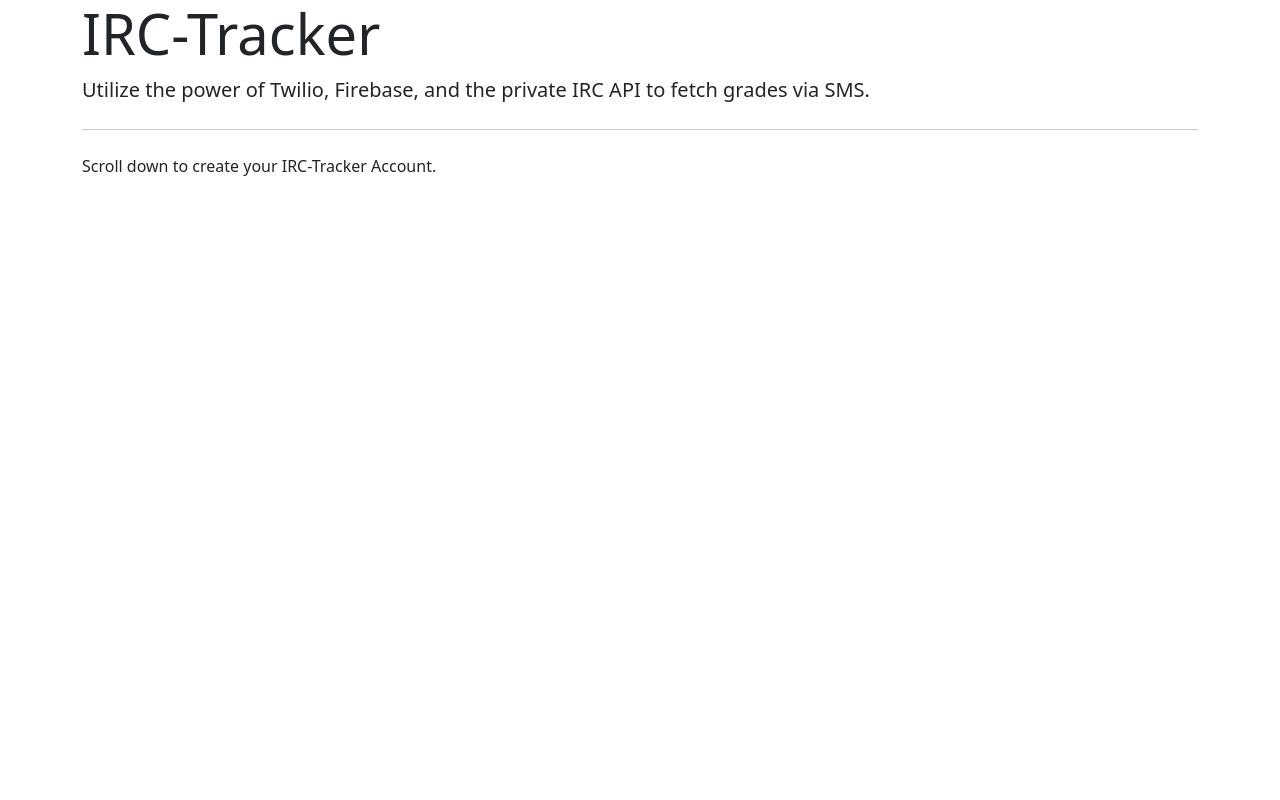
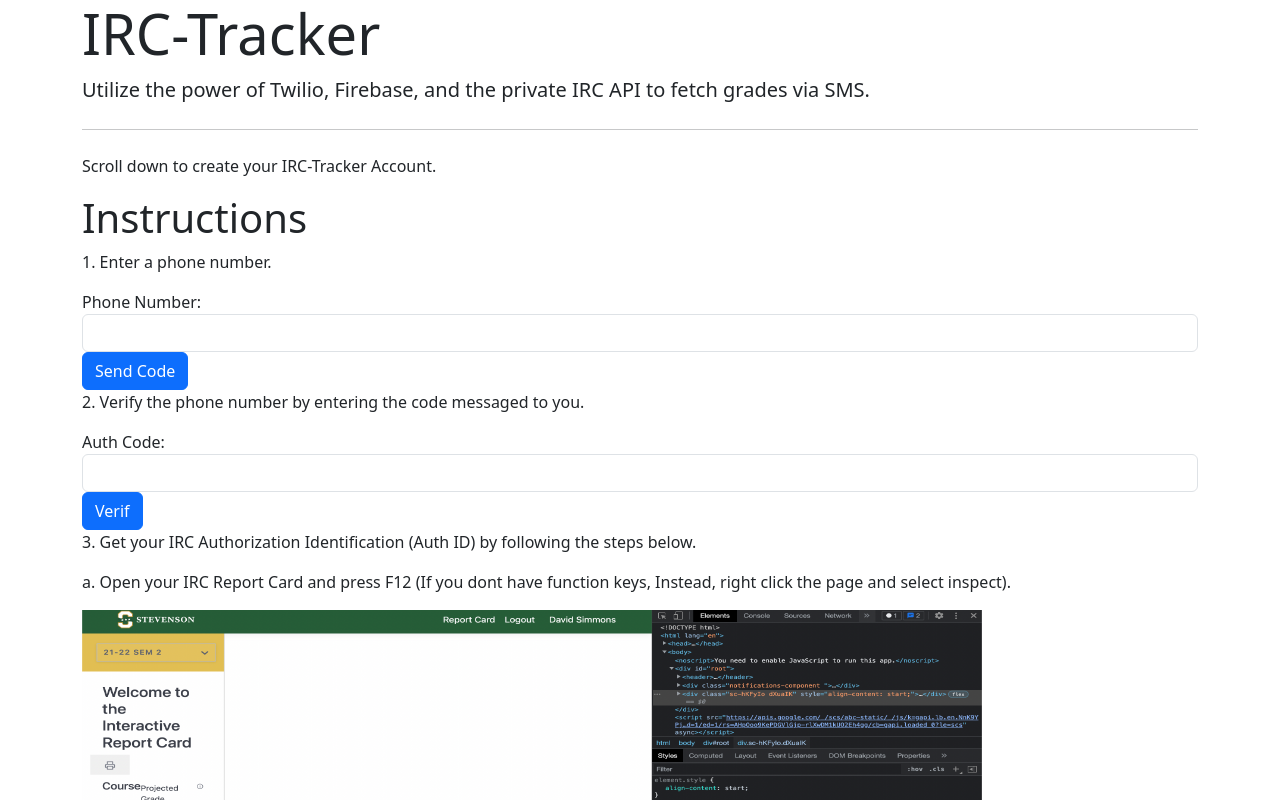
Before and after one commit to aw-0/SHSHacks2022, a Nuxt app in the folder web/: page / in a window 1280 px wide. Shown: the top 800 px of the page. Built offline with nearby package versions, Linux system fonts and the light colour scheme.

Commit message:
:house: Homepage

```diff
--- a/web/pages/index.vue
+++ b/web/pages/index.vue
@@ -1,14 +1,66 @@
 <template>
-  <div class="container jumbotron">
-    <h1 class="display-4">IRC-Tracker</h1>
-    <p class="lead">Utilize the power of Twilio, Firebase, and the private IRC API to fetch grades via SMS.</p>
-    <hr class="my-4">
-    <p>Scroll down to create your IRC-Tracker Account.</p>
+  <div>
+    <div class="container jumbotron">
+      <h1 class="display-4">IRC-Tracker</h1>
+      <p class="lead">Utilize the power of Twilio, Firebase, and the private IRC API to fetch grades via SMS.</p>
+      <hr class="my-4">
+      <p>Scroll down to create your IRC-Tracker Account.</p>
+    </div>
+    <div class="container">
+      <h1>Instructions </h1>
+      <p>1. Enter a phone number.</p>
+      <!--W3 Schools-->
+      <div class="form-group">
+        <label for="usr">Phone Number:</label>
+        <input type="text" class="form-control" id="usr">
+      </div>
+      <!--W3 Schools-->
+      <button type ="button" class="btn btn-primary">Send Code</button>
+      <p>2. Verify the phone number by entering the code messaged to you.</p>
+      <!--W3 Schools-->
+      <div class="form-group">
+        <label for="usr">Auth Code:</label>
+        <input type="text" class="form-control" id="usr">
+      </div>
+      <!--W3 Schools-->
+      <button type ="button" class="btn btn-primary">Verif</button>
+      <p>3. Get your IRC Authorization Identification (Auth ID) by following the steps below.</p>
+      <p>   a. Open your IRC Report Card and press F12 (If you dont have function keys, Instead, right click the page and select inspect).</p>
+      <img src="/img/Step-1.png" alt="Image " width="900" height="400" />
+      <img src="/img/Step-1.5.png" alt="Image " width="900" height="400" />
+
+      <p>   b. Click on the two arrows and select “Application”.</p>
+      <img src="/img/Step-2.png" alt="Image " width="900" height="400" />
+
+      <p>   c. Drop down the cookies menu and select the https://irc.d125.org cookies</p>
+      <img src="/img/Step-3.png" alt="Image " width="900" height="400" />
+
+      <p>   d. Finally, click on IRC2.Auth and copy your IRC2.Auth value</p>
+      <img src="/img/Step-4.png" alt="Image " width="900" height="400" >
+
+      <p>4. Paste your Auth ID here</p>
+      <!--W3 Schools-->
+      <div class="form-group">
+        <label for="usr">Auth ID:</label>
+        <input type="text" class="form-control" id="usr">
+      </div>
+      <!--W3 Schools-->
+      <button @click="onSubmit" type ="button" class="btn btn-primary">Save</button>
+    </div>
   </div>
 </template>
 
 <script>
 export default {
-  name: 'Home Page'
+  name: 'Home Page',
+  data() {
+    return {
+    }
+  },
+  methods: {
+    onSubmit() {
+
+    }
+  }
 }
 </script>
```
